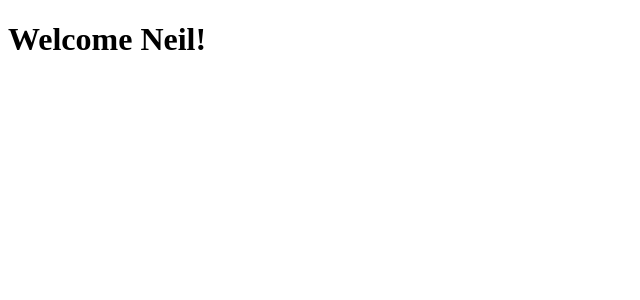
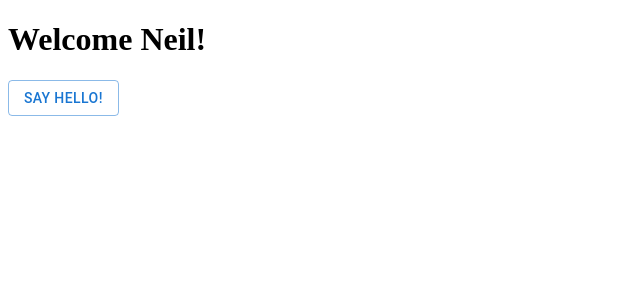
Before and after one commit to ndsanchez/petgramts, a React app: page / in a window 1280 px wide. Shown: the top 300 px of the page, without its empty margins (0-640 px from the left). Built offline with nearby package versions, Linux system fonts and the light colour scheme.

Commit message:
test for button

```diff
--- a/package.json
+++ b/package.json
@@ -13,6 +13,9 @@
   "author": "",
   "license": "ISC",
   "dependencies": {
+    "@emotion/react": "^11.5.0",
+    "@emotion/styled": "^11.3.0",
+    "@mui/material": "^5.0.6",
     "react": "^17.0.2",
     "react-dom": "^17.0.2"
   },
--- a/src/App.tsx
+++ b/src/App.tsx
@@ -1,9 +1,21 @@
-import * as React from 'react'
+import React, { useState } from 'react';
+import Button from '@mui/material/Button';
 
 const App = (): JSX.Element => {
+  const [btnText, setBtnText] = useState('Say hello!');
   return (
-    <h1 id='gretting'>Welcome Neil!</h1>
-  )
-}
+    <>
+      <h1 id="gretting">Welcome Neil!</h1>
+      <Button
+        onClick={() => {
+          setBtnText('Said hello!');
+        }}
+        variant="outlined"
+      >
+        {btnText}
+      </Button>
+    </>
+  );
+};
 
-export default App
+export default App;
```
Also changed, not shown: 2 other files (tests, documents, lock files or other folders).
